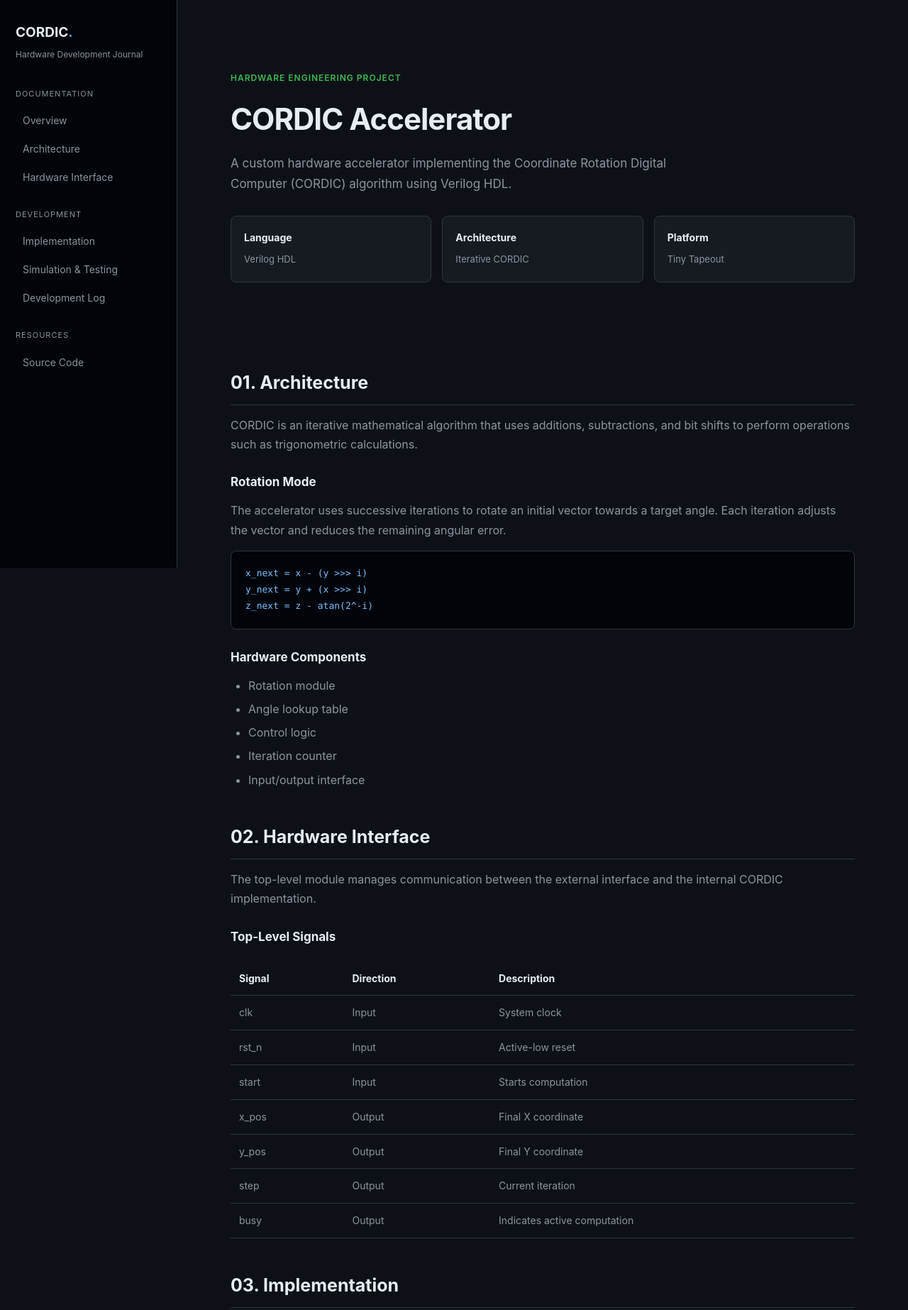
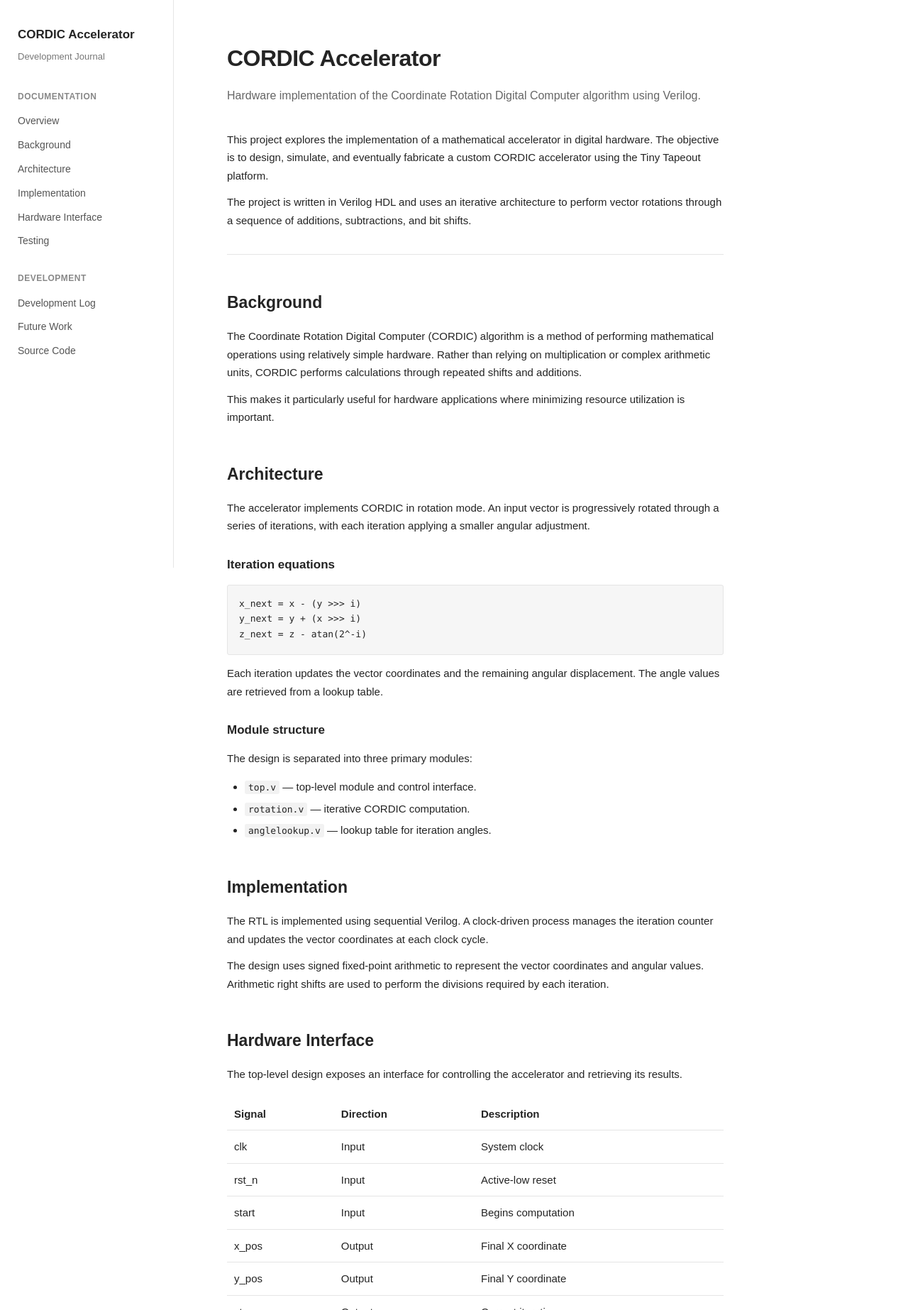
Before and after one commit to supersoimon/supersoimon.github.io, a plain HTML site: page index.html in a window 1280 px wide. Shown: the top 1846 px of the page at 71% size. Drawn offline with Linux system fonts and the light colour scheme.

Commit message:
Update index.html

```diff
--- a/index.html
+++ b/index.html
@@ -4,275 +4,195 @@
 <head>
 <meta charset="UTF-8">
 <meta name="viewport" content="width=device-width, initial-scale=1.0">
-<title>CORDIC Accelerator | Documentation</title>
+<title>CORDIC Accelerator — Development Journal</title>
 
 <style>
-:root {
-    --bg: #0d1117;
-    --sidebar: #010409;
-    --surface: #161b22;
-    --border: #30363d;
-    --text: #e6edf3;
-    --muted: #8b949e;
-    --accent: #58a6ff;
-    --green: #3fb950;
-}
-
     * {
         box-sizing: border-box;
-    margin: 0;
-    padding: 0;
-}
-
-html {
-    scroll-behavior: smooth;
     }
 
     body {
-    font-family: -apple-system, BlinkMacSystemFont, "Segoe UI",
-                 sans-serif;
-    background: var(--bg);
-    color: var(--text);
+        margin: 0;
+        background: #ffffff;
+        color: #242424;
+        font-family: Arial, Helvetica, sans-serif;
+        font-size: 15px;
         line-height: 1.7;
     }
 
-/* Sidebar */
+    /* Navigation */
 
-.sidebar {
-    width: 250px;
+    nav {
+        position: fixed;
+        left: 0;
+        top: 0;
+        width: 245px;
         height: 100vh;
-    position: fixed;
-    top: 0;
-    left: 0;
-    background: var(--sidebar);
-    border-right: 1px solid var(--border);
-    padding: 30px 22px;
-    overflow-y: auto;
+        padding: 35px 25px;
+        border-right: 1px solid #e5e5e5;
+        background: #ffffff;
     }
 
-.logo {
-    font-size: 19px;
-    font-weight: 700;
-    margin-bottom: 5px;
+    nav h2 {
+        font-size: 17px;
+        font-weight: 600;
+        margin: 0 0 5px;
     }
 
-.logo span {
-    color: var(--accent);
+    nav p {
+        color: #777;
+        font-size: 13px;
+        margin: 0 0 35px;
     }
 
-.subtitle {
-    color: var(--muted);
+    nav a {
+        display: block;
+        text-decoration: none;
+        color: #555;
+        font-size: 14px;
+        padding: 5px 0;
+    }
+
+    nav a:hover {
+        color: #000;
+        text-decoration: underline;
+    }
+
+    .nav-label {
         font-size: 12px;
+        font-weight: 600;
+        color: #888;
+        margin: 25px 0 8px;
+        text-transform: uppercase;
+        letter-spacing: 0.5px;
+    }
+
+    /* Main document */
+
+    main {
+        max-width: 850px;
+        margin-left: 245px;
+        padding: 55px 75px 100px;
+    }
+
+    h1 {
+        font-size: 32px;
+        font-weight: 600;
+        letter-spacing: -0.5px;
+        margin: 0 0 8px;
+    }
+
+    .description {
+        color: #666;
+        font-size: 16px;
         margin-bottom: 35px;
     }
 
-.nav-heading {
-    color: var(--muted);
-    font-size: 11px;
-    text-transform: uppercase;
-    letter-spacing: 1px;
-    margin: 24px 0 10px;
-}
-
-.sidebar a {
-    display: block;
-    color: var(--muted);
-    text-decoration: none;
-    font-size: 14px;
-    padding: 7px 10px;
-    border-radius: 6px;
-    margin: 2px 0;
-}
-
-.sidebar a:hover {
-    color: var(--text);
-    background: var(--surface);
-}
-
-/* Main content */
-
-main {
-    margin-left: 250px;
-    max-width: 1050px;
-    padding: 65px 75px;
-}
-
-.tag {
-    color: var(--green);
-    font-size: 12px;
+    h2 {
+        font-size: 23px;
         font-weight: 600;
-    text-transform: uppercase;
-    letter-spacing: 1px;
-}
-
-h1 {
-    font-size: 42px;
-    margin: 12px 0;
-    letter-spacing: -1px;
-}
-
-h2 {
-    font-size: 25px;
-    margin: 45px 0 15px;
-    padding-bottom: 10px;
-    border-bottom: 1px solid var(--border);
+        margin-top: 48px;
+        margin-bottom: 15px;
     }
 
     h3 {
         font-size: 17px;
-    margin: 25px 0 10px;
+        font-weight: 600;
+        margin-top: 28px;
+        margin-bottom: 8px;
     }
 
     p {
-    color: var(--muted);
         margin: 12px 0;
     }
 
-a {
-    color: var(--accent);
+    ul {
+        padding-left: 25px;
     }
 
-.hero {
-    padding: 35px 0 45px;
+    li {
+        margin: 5px 0;
     }
 
-.hero p {
-    font-size: 17px;
-    max-width: 650px;
+    a {
+        color: #1769aa;
     }
 
-.info-grid {
-    display: grid;
-    grid-template-columns: repeat(3, 1fr);
-    gap: 15px;
-    margin: 30px 0;
+    hr {
+        border: none;
+        border-top: 1px solid #e5e5e5;
+        margin: 35px 0;
     }
 
-.info-card {
-    background: var(--surface);
-    border: 1px solid var(--border);
-    border-radius: 8px;
-    padding: 18px;
-}
-
-.info-card strong {
-    display: block;
-    font-size: 14px;
-    margin-bottom: 5px;
-}
-
-.info-card span {
-    font-size: 13px;
-    color: var(--muted);
-}
-
-/* Code blocks */
+    /* Code */
 
     pre {
-    background: #010409;
-    border: 1px solid var(--border);
-    border-radius: 8px;
-    padding: 20px;
+        background: #f6f6f6;
+        border: 1px solid #e5e5e5;
+        border-radius: 3px;
+        padding: 16px;
         overflow-x: auto;
-    margin: 15px 0;
+        font-size: 13px;
+        line-height: 1.6;
     }
 
     code {
-    font-family: "Consolas", "Courier New", monospace;
-    font-size: 13px;
-    color: #79c0ff;
+        font-family: Consolas, "Courier New", monospace;
     }
 
-/* Tables */
+    p code, li code {
+        background: #f2f2f2;
+        padding: 2px 5px;
+        border-radius: 3px;
+        font-size: 13px;
+    }
 
     table {
+        border-collapse: collapse;
         width: 100%;
-    border-collapse: collapse;
         margin: 20px 0;
-    font-size: 14px;
     }
 
     th, td {
-    padding: 12px;
         text-align: left;
-    border-bottom: 1px solid var(--border);
+        padding: 10px;
+        border-bottom: 1px solid #e5e5e5;
     }
 
     th {
-    color: var(--text);
+        font-weight: 600;
     }
 
-td {
-    color: var(--muted);
+    .date {
+        color: #777;
+        font-size: 13px;
     }
 
-/* Lists */
-
-ul {
-    margin: 12px 0 12px 25px;
-    color: var(--muted);
+    footer {
+        margin-top: 70px;
+        padding-top: 20px;
+        border-top: 1px solid #e5e5e5;
+        color: #888;
+        font-size: 13px;
     }
 
-li {
-    margin: 6px 0;
+    @media (max-width: 750px) {
+        nav {
+            position: relative;
+            width: 100%;
+            height: auto;
+            border-right: none;
+            border-bottom: 1px solid #e5e5e5;
+            padding: 20px;
         }
 
-/* Timeline */
-
-.timeline {
-    border-left: 2px solid var(--border);
-    margin: 25px 0;
-    padding-left: 25px;
-}
-
-.timeline-item {
-    margin-bottom: 25px;
-    position: relative;
-}
-
-.timeline-item::before {
-    content: "";
-    width: 10px;
-    height: 10px;
-    background: var(--accent);
-    border-radius: 50%;
-    position: absolute;
-    left: -31px;
-    top: 9px;
-}
-
-.timeline-item strong {
-    display: block;
-}
-
-/* Footer */
-
-footer {
-    margin-top: 80px;
-    padding-top: 20px;
-    border-top: 1px solid var(--border);
-    color: var(--muted);
-    font-size: 12px;
-}
-
-/* Mobile */
-
-@media(max-width: 800px) {
-    .sidebar {
-        display: none;
+        nav p {
+            margin-bottom: 15px;
         }
 
         main {
-        margin-left: 0;
-        padding: 35px 22px;
-    }
-
-    .info-grid {
-        grid-template-columns: 1fr;
-    }
-
-    h1 {
-        font-size: 32px;
+            margin: 0;
+            padding: 30px 22px;
         }
     }
 </style>
@@ -280,119 +200,123 @@ footer {
 
 <body>
 
-<!-- SIDEBAR -->
+<nav>
+    <h2>CORDIC Accelerator</h2>
+    <p>Development Journal</p>
 
-<nav class="sidebar">
+    <div class="nav-label">Documentation</div>
+    <a href="#overview">Overview</a>
+    <a href="#background">Background</a>
+    <a href="#architecture">Architecture</a>
+    <a href="#implementation">Implementation</a>
+    <a href="#interface">Hardware Interface</a>
+    <a href="#testing">Testing</a>
 
-    <div class="logo">CORDIC<span>.</span></div>
-    <div class="subtitle">Hardware Development Journal</div>
-
-    <div class="nav-heading">Documentation</div>
-    <a href="#overview">Overview</a>
-    <a href="#architecture">Architecture</a>
-    <a href="#interface">Hardware Interface</a>
-
-    <div class="nav-heading">Development</div>
-    <a href="#implementation">Implementation</a>
-    <a href="#testing">Simulation & Testing</a>
-    <a href="#progress">Development Log</a>
-
-    <div class="nav-heading">Resources</div>
-    <a href="#repository">Source Code</a>
-
+    <div class="nav-label">Development</div>
+    <a href="#journal">Development Log</a>
+    <a href="#future">Future Work</a>
+    <a href="#source">Source Code</a>
 </nav>
-
-
-<!-- MAIN CONTENT -->
 
 <main>
 
-    <section class="hero" id="overview">
-
-        <div class="tag">Hardware Engineering Project</div>
-
+    <section id="overview">
         <h1>CORDIC Accelerator</h1>
+        <p class="description">
+            Hardware implementation of the Coordinate Rotation
+            Digital Computer algorithm using Verilog.
+        </p>
 
         <p>
-            A custom hardware accelerator implementing the
-            Coordinate Rotation Digital Computer (CORDIC)
-            algorithm using Verilog HDL.
+            This project explores the implementation of a mathematical
+            accelerator in digital hardware. The objective is to design,
+            simulate, and eventually fabricate a custom CORDIC
+            accelerator using the Tiny Tapeout platform.
         </p>
 
-        <div class="info-grid">
-
-            <div class="info-card">
-                <strong>Language</strong>
-                <span>Verilog HDL</span>
-            </div>
-
-            <div class="info-card">
-                <strong>Architecture</strong>
-                <span>Iterative CORDIC</span>
-            </div>
-
-            <div class="info-card">
-                <strong>Platform</strong>
-                <span>Tiny Tapeout</span>
-            </div>
-
-        </div>
-
+        <p>
+            The project is written in Verilog HDL and uses an iterative
+            architecture to perform vector rotations through a
+            sequence of additions, subtractions, and bit shifts.
+        </p>
     </section>
 
+    <hr>
 
-    <!-- ARCHITECTURE -->
+    <section id="background">
+        <h2>Background</h2>
+
+        <p>
+            The Coordinate Rotation Digital Computer (CORDIC) algorithm
+            is a method of performing mathematical operations using
+            relatively simple hardware. Rather than relying on
+            multiplication or complex arithmetic units, CORDIC
+            performs calculations through repeated shifts and additions.
+        </p>
+
+        <p>
+            This makes it particularly useful for hardware applications
+            where minimizing resource utilization is important.
+        </p>
+    </section>
 
     <section id="architecture">
-
-        <h2>01. Architecture</h2>
+        <h2>Architecture</h2>
 
         <p>
-            CORDIC is an iterative mathematical algorithm
-            that uses additions, subtractions, and bit shifts
-            to perform operations such as trigonometric
-            calculations.
+            The accelerator implements CORDIC in rotation mode.
+            An input vector is progressively rotated through a series
+            of iterations, with each iteration applying a smaller
+            angular adjustment.
         </p>
 
-        <h3>Rotation Mode</h3>
-
-        <p>
-            The accelerator uses successive iterations to
-            rotate an initial vector towards a target angle.
-            Each iteration adjusts the vector and reduces
-            the remaining angular error.
-        </p>
+        <h3>Iteration equations</h3>
 
         <pre><code>x_next = x - (y >>> i)
 y_next = y + (x >>> i)
 z_next = z - atan(2^-i)</code></pre>
 
-        <h3>Hardware Components</h3>
+        <p>
+            Each iteration updates the vector coordinates and
+            the remaining angular displacement. The angle values
+            are retrieved from a lookup table.
+        </p>
+
+        <h3>Module structure</h3>
+
+        <p>The design is separated into three primary modules:</p>
 
         <ul>
-            <li>Rotation module</li>
-            <li>Angle lookup table</li>
-            <li>Control logic</li>
-            <li>Iteration counter</li>
-            <li>Input/output interface</li>
+            <li><code>top.v</code> — top-level module and control interface.</li>
+            <li><code>rotation.v</code> — iterative CORDIC computation.</li>
+            <li><code>anglelookup.v</code> — lookup table for iteration angles.</li>
         </ul>
-
     </section>
 
+    <section id="implementation">
+        <h2>Implementation</h2>
 
-    <!-- INTERFACE -->
+        <p>
+            The RTL is implemented using sequential Verilog.
+            A clock-driven process manages the iteration counter
+            and updates the vector coordinates at each clock cycle.
+        </p>
+
+        <p>
+            The design uses signed fixed-point arithmetic to
+            represent the vector coordinates and angular values.
+            Arithmetic right shifts are used to perform the
+            divisions required by each iteration.
+        </p>
+    </section>
 
     <section id="interface">
-
-        <h2>02. Hardware Interface</h2>
+        <h2>Hardware Interface</h2>
 
         <p>
-            The top-level module manages communication
-            between the external interface and the internal
-            CORDIC implementation.
+            The top-level design exposes an interface for
+            controlling the accelerator and retrieving its results.
         </p>
-
-        <h3>Top-Level Signals</h3>
 
         <table>
             <tr>
@@ -400,104 +324,51 @@ z_next = z - atan(2^-i)</code></pre>
                 <th>Direction</th>
                 <th>Description</th>
             </tr>
-
             <tr>
                 <td>clk</td>
                 <td>Input</td>
                 <td>System clock</td>
             </tr>
-
             <tr>
                 <td>rst_n</td>
                 <td>Input</td>
                 <td>Active-low reset</td>
             </tr>
-
             <tr>
                 <td>start</td>
                 <td>Input</td>
-                <td>Starts computation</td>
+                <td>Begins computation</td>
             </tr>
-
             <tr>
                 <td>x_pos</td>
                 <td>Output</td>
                 <td>Final X coordinate</td>
             </tr>
-
             <tr>
                 <td>y_pos</td>
                 <td>Output</td>
                 <td>Final Y coordinate</td>
             </tr>
-
             <tr>
                 <td>step</td>
                 <td>Output</td>
                 <td>Current iteration</td>
             </tr>
-
             <tr>
                 <td>busy</td>
                 <td>Output</td>
-                <td>Indicates active computation</td>
+                <td>Computation status</td>
             </tr>
         </table>
-
     </section>
 
-
-    <!-- IMPLEMENTATION -->
-
-    <section id="implementation">
-
-        <h2>03. Implementation</h2>
+    <section id="testing">
+        <h2>Testing</h2>
 
         <p>
-            The accelerator is implemented using modular
-            Verilog design, separating the computational
-            logic from the control and lookup logic.
-        </p>
-
-        <h3>Project Structure</h3>
-
-        <pre><code>CORDIC/
-│
-├── RTL/
-│   ├── top.v
-│   ├── rotation.v
-│   └── anglelookup.v
-│
-├── testbench/
-│   └── rotation_tb.v
-│
-├── docs/
-│
-└── README.md</code></pre>
-
-        <h3>Design Considerations</h3>
-
-        <ul>
-            <li>Fixed-point arithmetic</li>
-            <li>Signed binary representation</li>
-            <li>Sequential iteration logic</li>
-            <li>Clock synchronization</li>
-            <li>Hardware resource utilization</li>
-        </ul>
-
-    </section>
-
-
-    <!-- TESTING -->
-
-    <section id="testing">
-
-        <h2>04. Simulation & Testing</h2>
-
-        <p>
-            Before hardware fabrication, the RTL design
-            is validated through simulation using Icarus
-            Verilog.
+            The RTL is tested using Icarus Verilog.
+            A testbench provides input signals, controls the
+            clock and reset, and monitors the accelerator's outputs.
         </p>
 
         <h3>Compilation</h3>
@@ -508,98 +379,71 @@ RTL/rotation.v \
 RTL/anglelookup.v \
 testbench/rotation_tb.v</code></pre>
 
-        <h3>Run Simulation</h3>
+        <h3>Simulation</h3>
 
         <pre><code>vvp rotation_sim</code></pre>
 
-        <h3>Testing Objectives</h3>
+        <p>
+            Testing focuses on verifying the mathematical output,
+            correct iteration sequencing, reset behavior, and
+            completion signaling.
+        </p>
+    </section>
+
+    <section id="journal">
+        <h2>Development Log</h2>
+
+        <h3>Project initialization</h3>
+        <p class="date">November 2026</p>
+        <p>
+            Initial research into CORDIC and its potential
+            implementation as a hardware accelerator.
+        </p>
+
+        <h3>RTL development</h3>
+        <p class="date">November 2026</p>
+        <p>
+            Developed the initial rotation module, angle lookup
+            table, and top-level module.
+        </p>
+
+        <h3>Simulation development</h3>
+        <p class="date">November 2026</p>
+        <p>
+            Created a Verilog testbench and began validating
+            the rotation module using Icarus Verilog.
+        </p>
+    </section>
+
+    <section id="future">
+        <h2>Future Work</h2>
 
         <ul>
-            <li>Verify correct rotation calculations</li>
-            <li>Validate signed arithmetic</li>
-            <li>Check reset functionality</li>
-            <li>Verify iteration completion</li>
-            <li>Test busy and start signals</li>
+            <li>Complete RTL verification.</li>
+            <li>Integrate the design with the Tiny Tapeout interface.</li>
+            <li>Evaluate synthesis results and hardware utilization.</li>
+            <li>Submit the design for fabrication.</li>
+            <li>Evaluate the fabricated accelerator.</li>
         </ul>
-
     </section>
 
-
-    <!-- DEVELOPMENT LOG -->
-
-    <section id="progress">
-
-        <h2>05. Development Log</h2>
+    <section id="source">
+        <h2>Source Code</h2>
 
         <p>
-            A chronological record of the project's
-            development, design decisions, and milestones.
-        </p>
-
-        <div class="timeline">
-
-            <div class="timeline-item">
-                <strong>Project Initialization</strong>
-                <p>
-                    Established the project scope and began
-                    researching the CORDIC algorithm.
-                </p>
-            </div>
-
-            <div class="timeline-item">
-                <strong>RTL Development</strong>
-                <p>
-                    Developed the initial Verilog modules
-                    for the rotation algorithm and angle lookup.
-                </p>
-            </div>
-
-            <div class="timeline-item">
-                <strong>Testbench Development</strong>
-                <p>
-                    Created a simulation environment to
-                    validate the rotation module.
-                </p>
-            </div>
-
-            <div class="timeline-item">
-                <strong>Current Development</strong>
-                <p>
-                    Working on verification, integration,
-                    and hardware interface configuration.
-                </p>
-            </div>
-
-        </div>
-
-    </section>
-
-
-    <!-- REPOSITORY -->
-
-    <section id="repository">
-
-        <h2>06. Source Code</h2>
-
-        <p>
-            The complete project source code, including
-            RTL modules, simulation files, and documentation,
-            is maintained in the project repository.
+            Source code and project files are maintained in the
+            project's GitHub repository.
         </p>
 
         <p>
             <a href="https://github.com/" target="_blank">
-                View GitHub Repository →
+                GitHub Repository
             </a>
         </p>
-
     </section>
 
-
     <footer>
-        CORDIC Accelerator · Hardware Development Journal
-        <br>
-        Built with HTML & CSS
+        CORDIC Accelerator — Development Journal
     </footer>
 
 </main>
```
Lines whose indentation alone changed are shown as unchanged.
